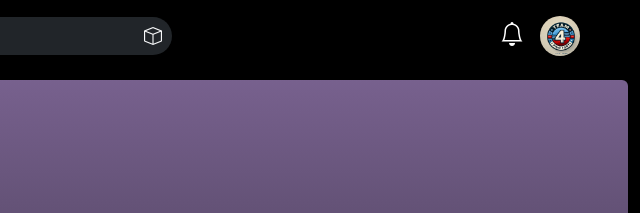
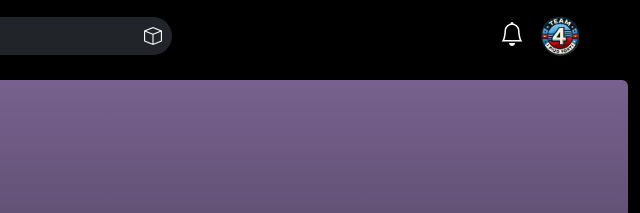
Before and after one commit to Rik991/Build-Week-2-Spotify, a website: page album.html in a window 1280 px wide. Shown: the top 213 px of the page, 640-1280 px from the left. Drawn offline with nearby package versions, Linux system fonts and the light colour scheme; no server answers.

Commit message:
fix-button-aside2

```diff
--- a/album.html
+++ b/album.html
@@ -43,7 +43,7 @@
             <div>
               <li class="nav-item dropdown d-flex align-items-center ms-3 me-3">
                 <a class="nav-link" href="#" role="button" data-bs-toggle="dropdown" aria-expanded="false">
-                  <img src="./assets/imgs/LOGO_TEAM4.webp" alt="TEAM 4 Icona" class="rounded-circle" height="40" width="40" />
+                  <img src="./assets/imgs/LOGO_TEAM42.png" alt="TEAM 4 Icona" class="rounded-circle" height="40" width="40" />
                 </a>
                 <ul class="dropdown-menu dropdown-menu-end mt-3 bg-secondary">
                   <li>
```
Also changed, not shown: artist.html (+1 -1 lines), homepage.html (+2 -2 lines), assets/imgs/LOGO_TEAM42.png (added).
